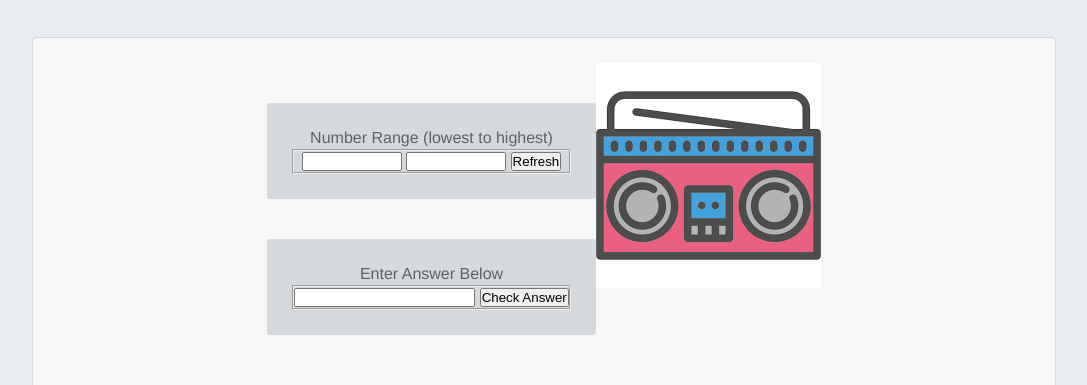
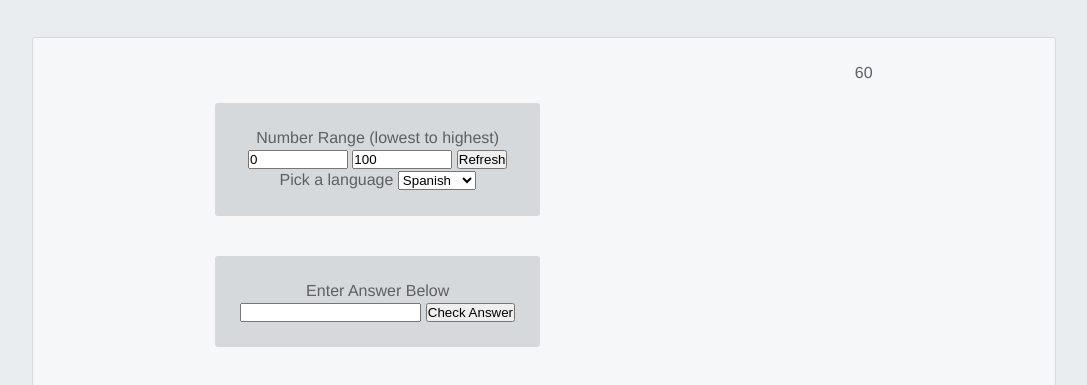
Before and after one commit to brenton-j-andrews/Numbers_WebApp, a plain HTML site: page index.html in a window 1280 px wide. Shown: the part 105-490 px from the top of the page, without its empty margins (96-1183 px from the left). Drawn offline with Linux system fonts and the light colour scheme.

Commit message:
Started work on text to speech, number range randint completed

```diff
--- a/index.html
+++ b/index.html
@@ -18,36 +18,40 @@
     <div class="app-wrapper">
         <div class="app-left-wrapper">
 
-            <!-- Number range form -->
+            <!-- Number range form + selected language-->
             <div class="number-range-container">
                 <form action="" method="post" class="number-range-form">
                     <div class="number-range-form-legend">Number Range (lowest to highest)</div>
-                    <fieldset>
-                        <input type=numeric id="lowest-number" name="lowest-number">
+                        <input type=numeric id="lowest-number" name="lowest-number" value="0">
+                        <input type=numeric id="highest-number" name="highest-number" value="100">
+                        <button type="button" id="input-btn">Refresh</button>
 
-                        <input type=numeric id="highest-number" name="highest-number">
-
-                        <button type="submit">Refresh</button>
-                    </fieldset>
+                    <div class="language-select-dropdown">
+                        <label for="language">Pick a language</label>
+                        <select name="language" id="language">
+                            <option value="spanish">Spanish</option>
+                            <option value="mandarin">Mandarin</option>
+                            <option value="german">German</option>
+                        </select>
+                    </div>
                 </form>
             </div>
 
             <!-- Answer submit form -->
             <div class="answer-box">
-                <form action="" method="post" class="answer-box-form"></form>
+                <form action="" method="post" class="answer-box-form">
                 <div class="answer-box-form-legend">Enter Answer Below</div>
-                    <fieldset>
-                        <input type=numeric id="lowest-number" name="answer">
+                    <input type=numeric id="lowest-number" name="answer">
+                    <button type="submit">Check Answer</button>
+                </form>
 
-                        <button type="submit">Check Answer</button>
-                    </fieldset>
             </div>
         </div>
 
 
 
-        <div class="audio-box">
-            <img src="radio.png" alt="radio icon">
+        <div class="audio-box" id="audio-box">
+
         </div>
 
     </div>
--- a/main.js
+++ b/main.js
@@ -0,0 +1,41 @@
+// Select DOM elements:
+let submit_btn = document.getElementById("input-btn");
+let lower_range_num = Number(document.getElementById("lowest-number").value);
+let upper_range_num = Number(document.getElementById("highest-number").value);
+let answer_num = GenerateNumber(lower_range_num, upper_range_num);
+
+// Initialize text to speech engine.
+let voice_text;
+let utterance = new SpeechSynthesisUtterance();
+utterance.volume = "1.0";
+speechSynthesis.speak(utterance);
+
+
+// Button event listeners.
+submit_btn.addEventListener("click", function(event) {
+    lower_range_num = Number(document.getElementById("lowest-number").value);
+    upper_range_num = Number(document.getElementById("highest-number").value);
+    answer_num = GenerateNumber(lower_range_num, upper_range_num);
+    number_displayer.textContent = answer_num;
+    textToSpeech(answer_num);
+})
+
+console.log(speechSynthesis.getVoices());
+
+// Text to speech function.
+function textToSpeech(number) {
+    let utterance = new SpeechSynthesisUtterance(number);
+    utterance.lang = "es";
+    utterance.voice = SpeechSynthesisVoice[57];
+    speechSynthesis.speak(utterance);
+}
+
+// Random Number generation.
+let number_displayer = document.getElementById("audio-box");
+
+
+function GenerateNumber(lower_range_num, upper_range_num) {
+    return Math.floor(Math.random() * (upper_range_num - lower_range_num + 1) + lower_range_num);
+}
+
+number_displayer.textContent = GenerateNumber(lower_range_num, upper_range_num);
--- a/styles.css
+++ b/styles.css
@@ -28,7 +28,7 @@ body {
 /* || Web App Styling - Left side*/
 .app-wrapper {
     display: flex;
-    justify-content: center;
+    justify-content: space-around;
     width: 80%;
     background-color: #F6F7F8;
     border: 1px solid #D6D9DC;
```
